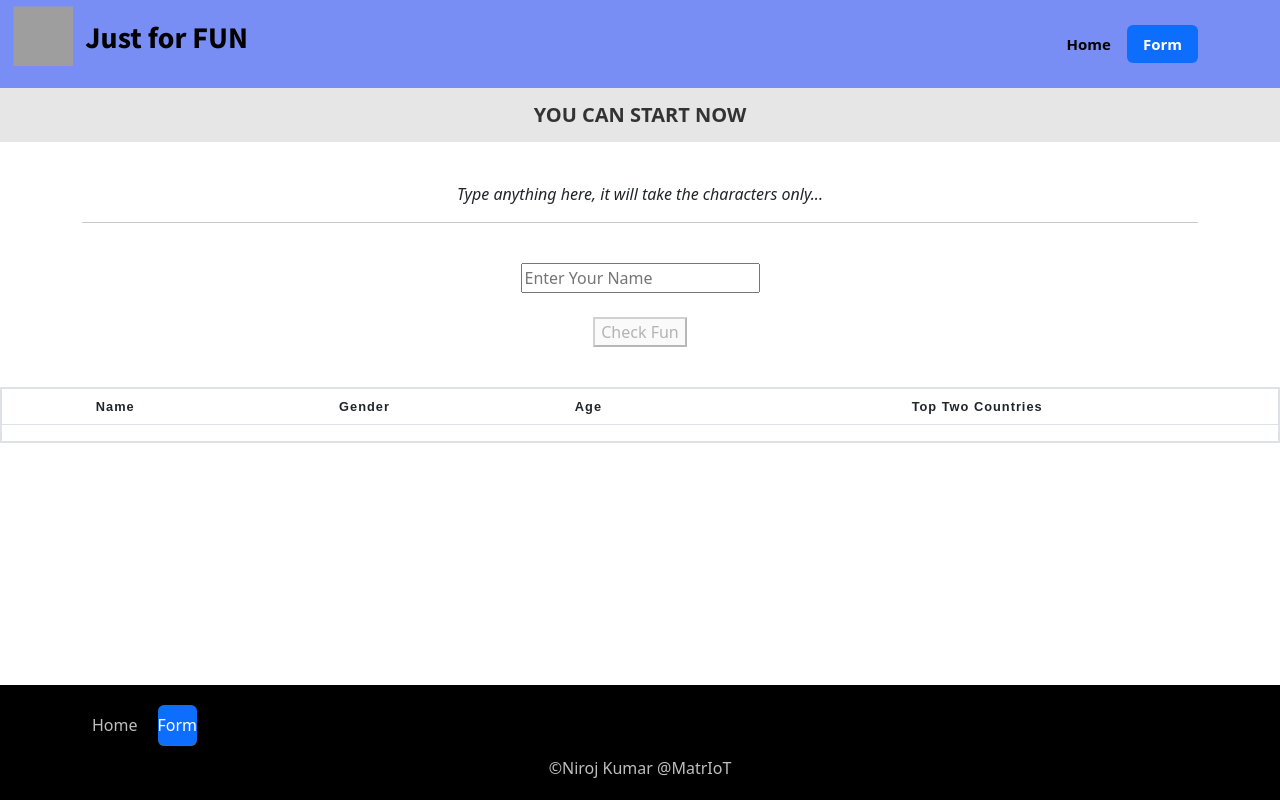
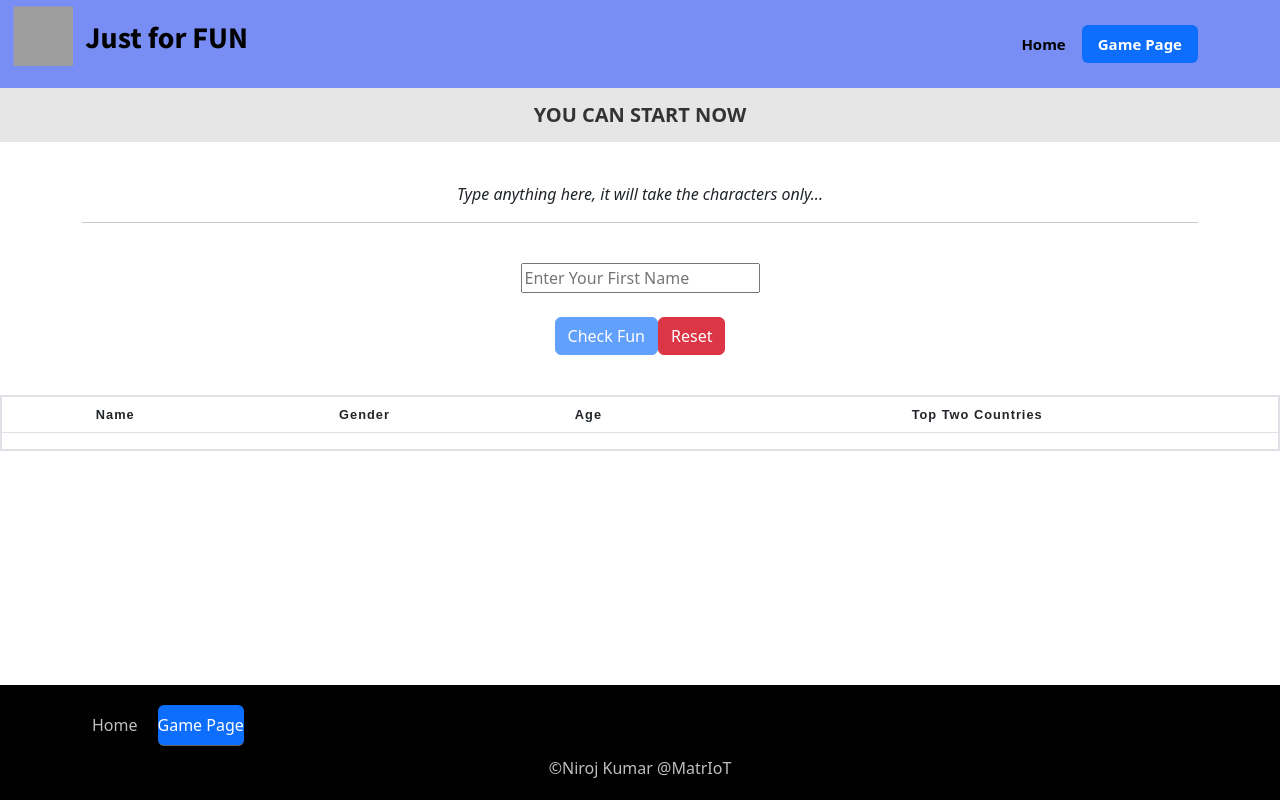
Before and after one commit to NirojEdulab/Just-For-Fun-App, a React (Create React App) app: page /form in a window 1280 px wide. Built offline with nearby package versions, Linux system fonts and the light colour scheme; grey boxes are pictures that could not be loaded.

Commit message:
Added reset button

```diff
--- a/src/component/Footer.jsx
+++ b/src/component/Footer.jsx
@@ -10,7 +10,7 @@ const Footer = () => {
                     >Home</NavLink>
                     <NavLink to='form'
                     className={(navData) => navData.isActive ? 'nav-link active' : 'nav-link'}
-                    >Form</NavLink>
+                    >Game Page</NavLink>
                 </nav>
                 <div className="copyrights">
                     &copy;Niroj Kumar @MatrIoT
--- a/src/component/Header.jsx
+++ b/src/component/Header.jsx
@@ -17,7 +17,7 @@ const Header = () => {
                     >Home</NavLink>
                     <NavLink to='form'
                     className={(navData) => navData.isActive ? 'nav-link active' : 'nav-link'}
-                    >Form</NavLink>
+                    >Game Page</NavLink>
                 </nav>
             </div>
         </div>
--- a/src/pages/Form.jsx
+++ b/src/pages/Form.jsx
@@ -54,6 +54,10 @@ const Form = () => {
     })
   }
 
+  const resetButton = ()=>{
+     window.location.reload(true);
+  }
+
 
 
   return (
@@ -69,10 +73,11 @@ const Form = () => {
         <center>
           <br />
           <form onSubmit={handleSubmit}>
-            <input type="text" placeholder="Enter Your Name" onChange={e => handleName(e)} />
+            <input type="text" placeholder="Enter Your First Name" onChange={e => handleName(e)} />
             <br />
             <br />
-            <button disabled={disable} id="submit" type="submit" onClick={apiGet1}>Check Fun</button>
+            <button className="btn btn-primary" disabled={disable} id="submit" type="submit" onClick={apiGet1}>Check Fun</button>
+            <button className="btn btn-danger" id="reset" type="reset" onClick={resetButton}>Reset</button>
           </form>
         </center>
       </div>
--- a/src/pages/Home.jsx
+++ b/src/pages/Home.jsx
@@ -8,7 +8,7 @@ const Home = () => {
         </div>
       </div>
       <div className="startButton">
-      <Link to='form' className='startButton'><button variant="outlined">Start Fun</button></Link>
+      <Link to='form' className='startButton'><button className="btn btn-primary btn-lg btn-block" id="submit" type="submit">Start Fun</button></Link>
       </div>
 
     </main>
```
